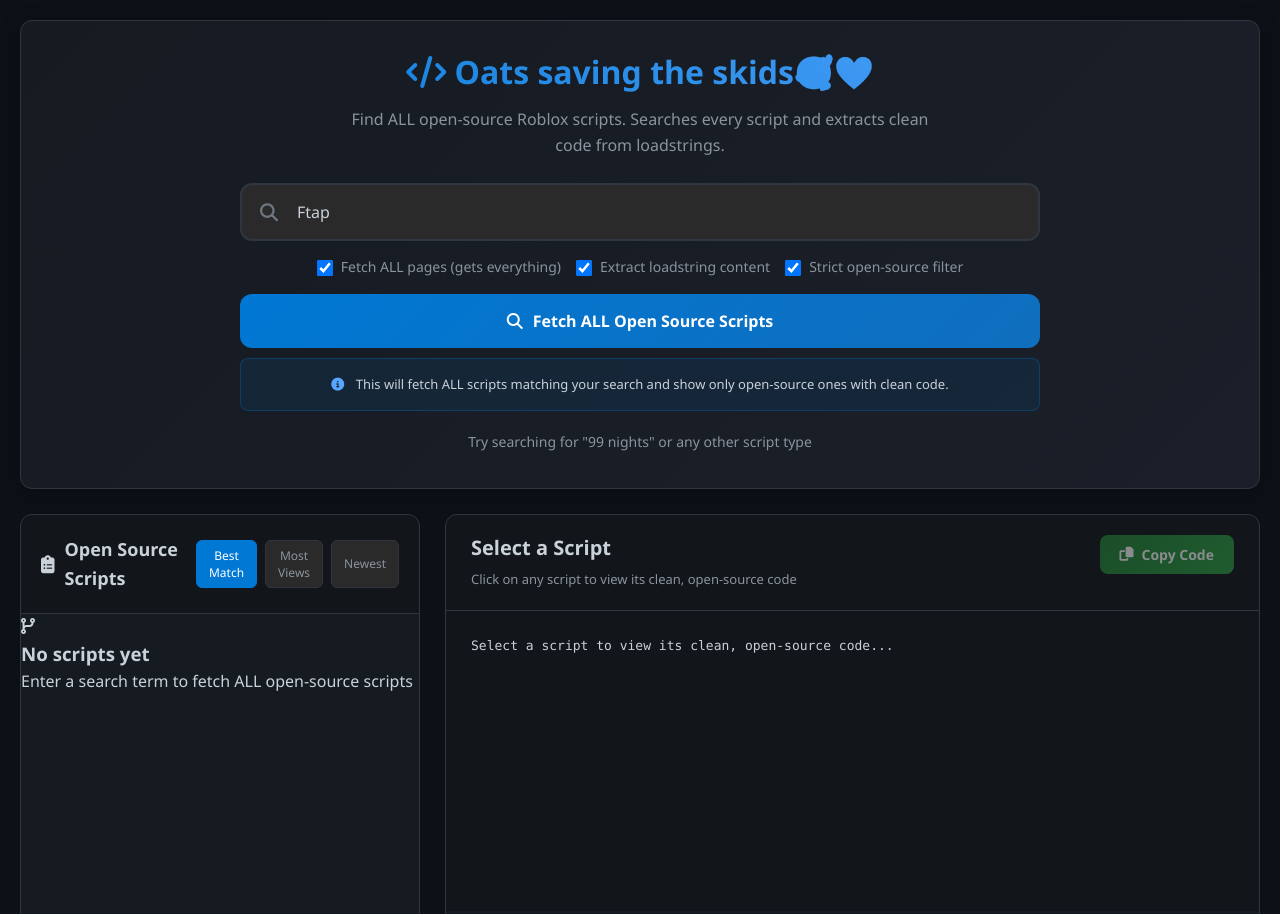
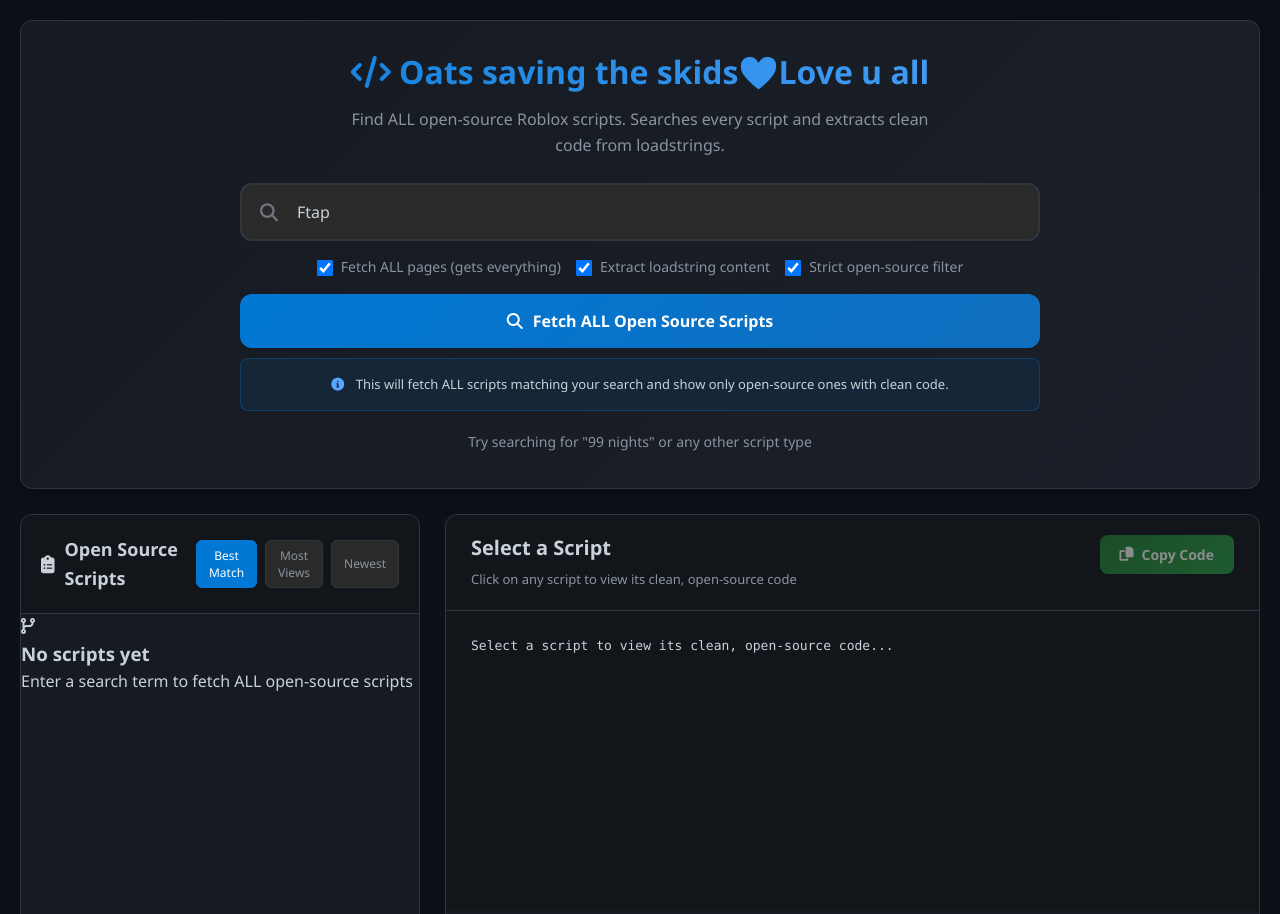
Before and after one commit to yesawwwwwwd/scriptbloxOSScraper, a plain HTML site: page index.html in a window 1280 px wide. Shown: the top 914 px of the page. Drawn offline with Linux system fonts and the light colour scheme.

Commit message:
Update index.html

```diff
--- a/index.html
+++ b/index.html
@@ -661,7 +661,7 @@
     <div class="container">
         <header>
             <div class="logo-section">
-                <h1><i class="fas fa-code"></i> Oats saving the skids🥰❤️‍🩹 </h1>
+                <h1><i class="fas fa-code"></i> Oats saving the skids❤️‍🩹Love u all </h1>
                 <p>Find ALL open-source Roblox scripts. Searches every script and extracts clean code from loadstrings.</p>
             </div>
 
```
